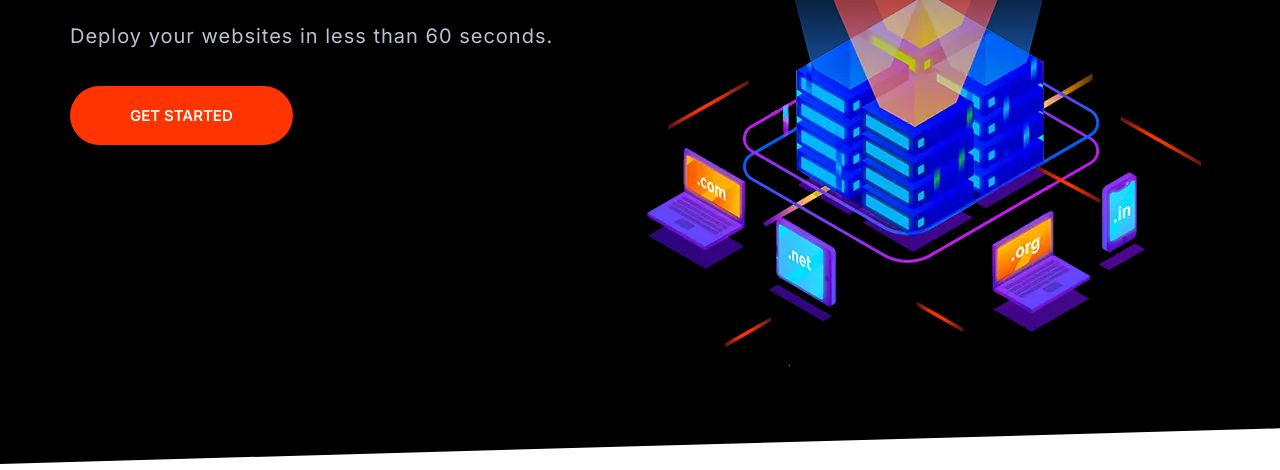
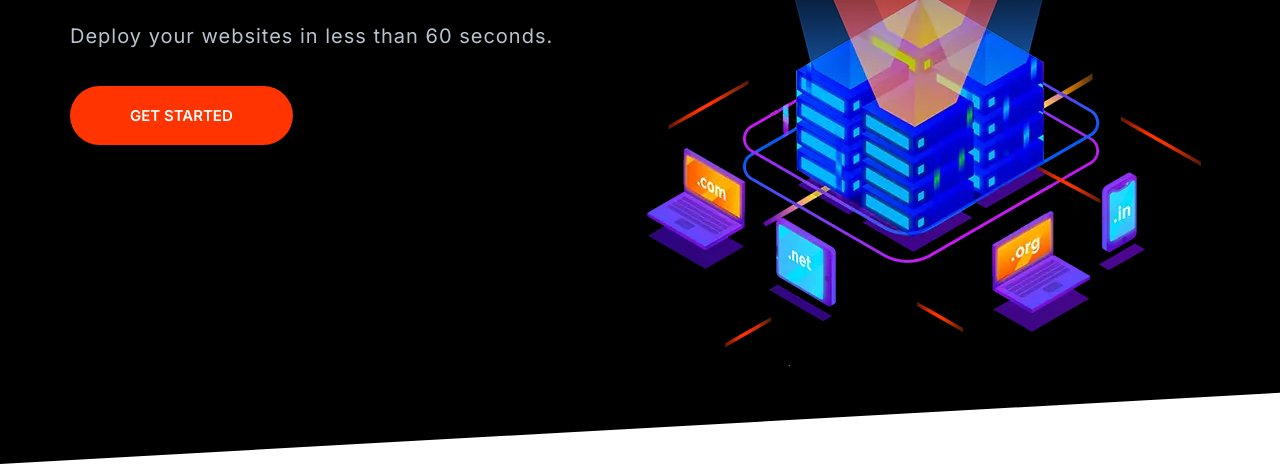
Before and after one commit to Omar-majdi/MOSHIFY, a website built with Parcel: page index.html in a window 1280 px wide. Shown: the part 330-800 px from the top of the page. Built offline with nearby package versions, Linux system fonts and the light colour scheme.

Commit message:
Add parcel for building.

```diff
--- a/css/styles.css
+++ b/css/styles.css
@@ -638,7 +638,7 @@ a {
 
 .block--skewed-left {
   padding-bottom: calc(var(--padding-vertical) + 4rem);
-  clip-path: polygon(0% 0%, 100% 0%, 100% 95%, 0% 100%);
+  clip-path: polygon(0 0, 100% 0, 100% 90%, 0% 100%);
 }
 
 .container {
```
Also changed, not shown: package.json (added, +26 -0 lines), 2 other files.
